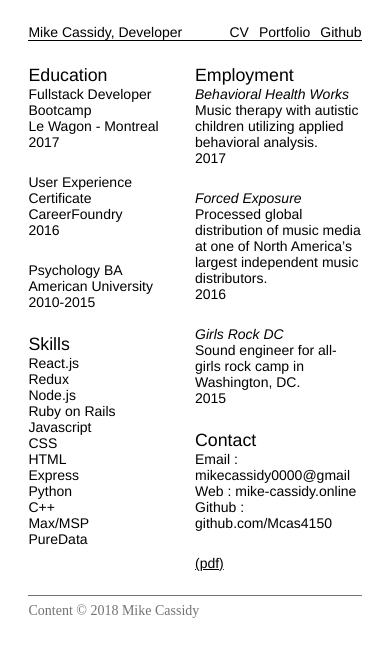
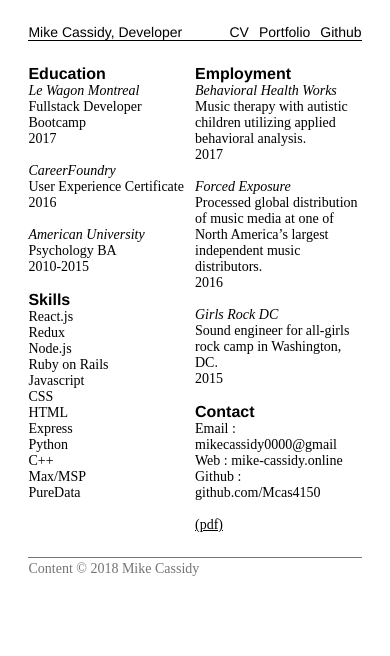
Before and after one commit to Mcas4150/mikecassidy, a React app: page /skills in a window 390 px wide. Built offline with nearby package versions, Linux system fonts and the light colour scheme; a web font is replaced by a local one.

Commit message:
font-sizes

```diff
--- a/src/components/Bio/Bio.css
+++ b/src/components/Bio/Bio.css
@@ -18,7 +18,6 @@ p+p {
 p {
     margin:0;
     display: block;
-    -webkit-margin-before: .25rem;
     -webkit-margin-after: .25rem;
     -webkit-margin-start: 0px;
     -webkit-margin-end: 0px;
--- a/src/components/Portfolio/Portfolio.css
+++ b/src/components/Portfolio/Portfolio.css
@@ -15,8 +15,9 @@
 }
 
 h2{
-  font-size: 1.111rem;
-  font-weight: 500;
+  font-size: 1rem;
+  font-weight: 600;
+  font-family: 'helvetica';
 /*  margin-bottom: 1.7778rem;*/
 }
 
--- a/src/components/Skills/Skills.css
+++ b/src/components/Skills/Skills.css
@@ -9,10 +9,14 @@
   grid-template-rows: 1fr;
 }
 
+.CV{
+  font-family: 'Adamina', serif;
+}
+
+
 
 .contact{
   grid-area: contact;
-   padding-bottom: 1.5rem;
 }
 
 .skills{
@@ -28,7 +32,7 @@
 }
 
 .employment{
-  grid-area: jobs;
+  grid-area: employment;
 }
 
 .volunteer{
@@ -40,10 +44,26 @@
 }
 
 
-.employer{
+.employer, .institution{
   font-style:italic;
 }
 
-.entry, .skills{
+.entry, .contact{
   padding-bottom: 1.5rem;
 }
+
+
+@media screen and (max-width: 700px){
+  .entry, .contact{
+  padding-bottom: 1rem;
+  font-size: .875rem;
+}
+
+  .grid{
+  grid-template-areas: "employment employment"
+                       "education volunteer"
+                       "skills pdf"
+
+    ;
+  }
+}
--- a/src/components/Skills/index.js
+++ b/src/components/Skills/index.js
@@ -13,7 +13,7 @@ class Skills extends Component {
 
   render() {
     return (
-        <div className="grid">
+        <div className="CV grid">
           <div className="left">
 
 
@@ -24,8 +24,8 @@ class Skills extends Component {
                     SkillsAPI.education.map(p => (
 
                       <div className="entry">
+                        <div className="institution">{p.name}</div>
                         <div className="degree">{p.degree}</div>
-                        <div className="name">{p.name}</div>
                         <div className="year">{p.year}</div>
                       </div>
                     ))
--- a/src/components/Skills/skillsAPI.js
+++ b/src/components/Skills/skillsAPI.js
@@ -19,7 +19,7 @@ const SkillsAPI = {
     {employer: "Girls Rock DC", year: "2015", description: "Sound engineer for all-girls rock camp in Washington, DC."},
   ],
   education: [
-    {name: "Le Wagon - Montreal", degree:"Fullstack Developer Bootcamp", year:"2017"},
+    {name: "Le Wagon Montreal", degree:"Fullstack Developer Bootcamp", year:"2017"},
     {name: "CareerFoundry", degree:"User Experience Certificate", year:"2016"},
     {name: "American University", degree:"Psychology BA", year:"2010-2015"},
   ],
```
